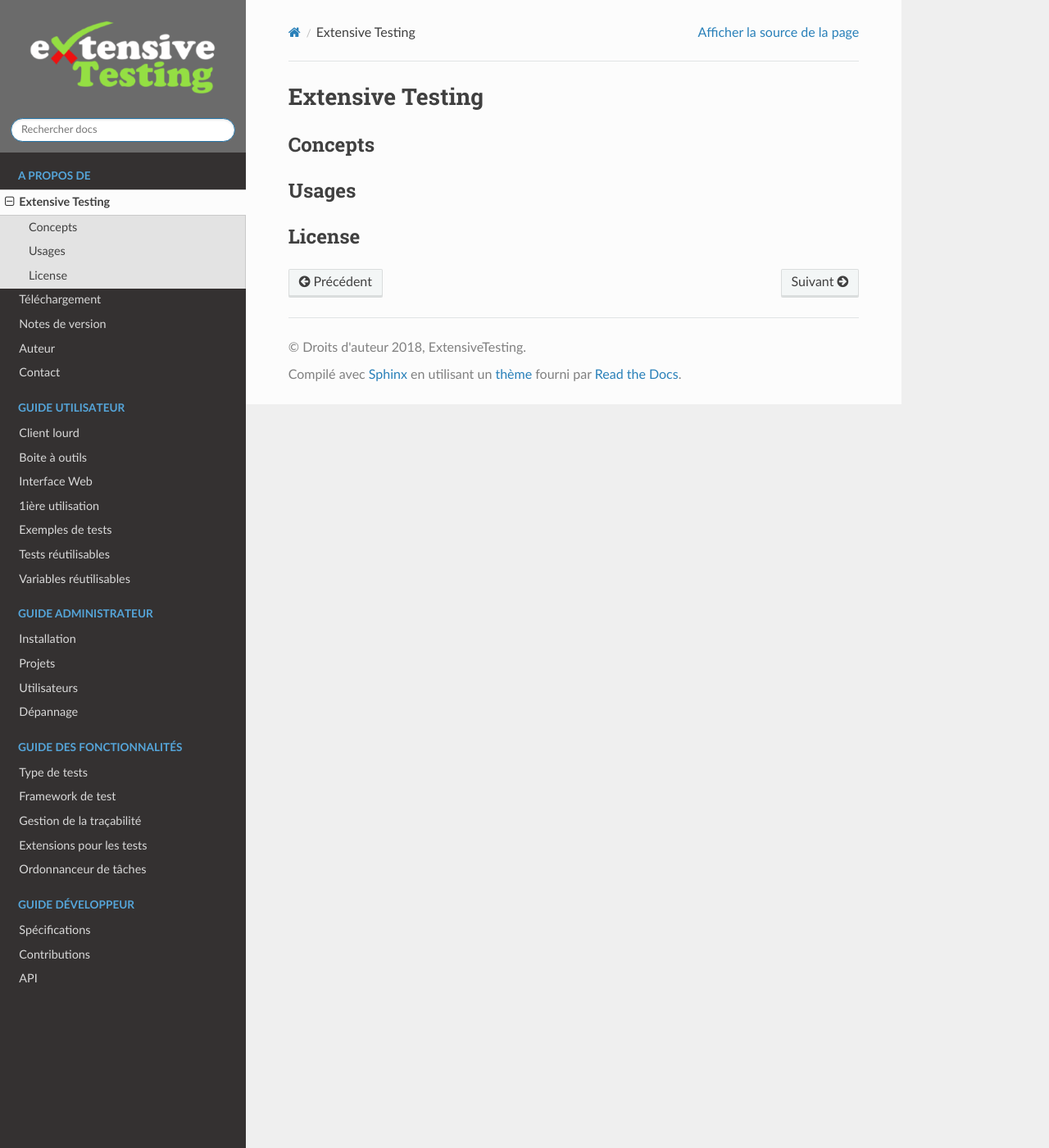
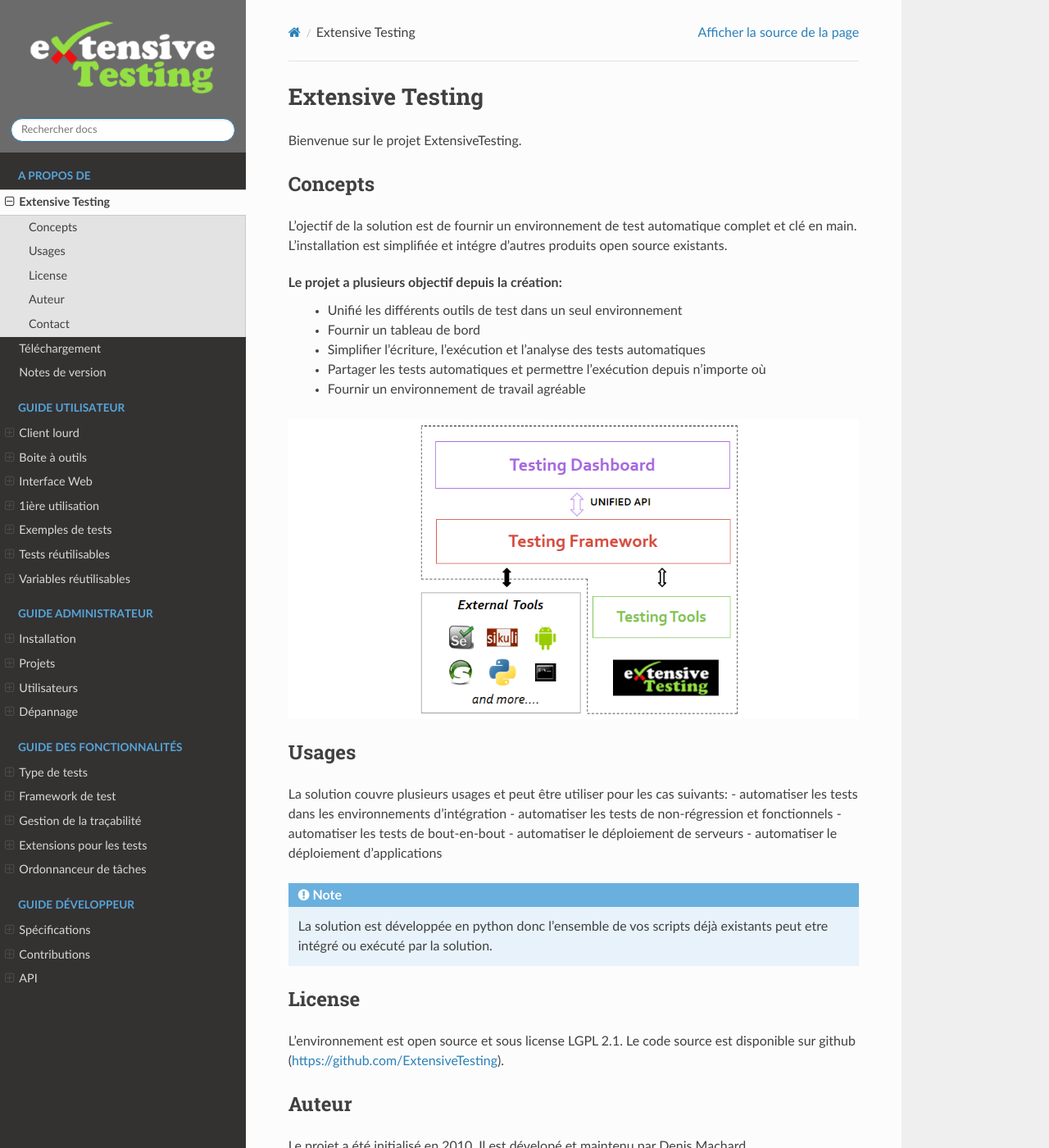
Before and after one commit to ExtensiveAutomation/extensiveautomation-fr.readthedocs.io, a Sphinx documentation site: the page built from docs/about/purpose.rst, in a window 1280 px wide and 1400 px high. Shown: the whole window at 82% size. Built offline with Sphinx 7.4.7 and the Read the Docs theme 2.0.0, drawn with Linux system fonts in a browser that asks for light colours; pages that are not in the unit, such as notebooks, are missing from menus; some of the changed text lies outside the part shown.

Commit message:
mise à jour à propos

```diff
--- a/docs/about/authors.rst
+++ /dev/null
@@ -1,2 +0,0 @@
-Auteur
-======
--- a/docs/about/contact.rst
+++ /dev/null
@@ -1,2 +0,0 @@
-Contact
-======
--- a/docs/about/purpose.rst
+++ b/docs/about/purpose.rst
@@ -1,11 +1,52 @@
 Extensive Testing
 =================
+
+Bienvenue sur le projet ExtensiveTesting.
 
 Concepts
 --------
 
+L'ojectif de la solution est de fournir un environnement de test automatique complet et clé en main.
+L'installation est simplifiée et intégre d'autres produits open source existants.
+
+Le projet a plusieurs objectif depuis la création:
+ - Unifié les différents outils de test dans un seul environnement
+ - Fournir un tableau de bord
+ - Simplifier l'écriture, l'exécution et l'analyse des tests automatiques
+ - Partager les tests automatiques et permettre l'exécution depuis n'importe où
+ - Fournir un environnement de travail agréable
+
+
+.. image:: /_static/images/concept.png
+
 Usages
 ------
 
+La solution couvre plusieurs usages et peut être utiliser pour les cas suivants:
+- automatiser les tests dans les environnements d'intégration
+- automatiser les tests de non-régression et fonctionnels
+- automatiser les tests de bout-en-bout
+- automatiser le déploiement de serveurs
+- automatiser le déploiement d'applications
+
+.. note:: La solution est développée en python donc l'ensemble de vos scripts déjà existants peut etre intégré ou exécuté par la solution.
+
 License
 -------
+
+L'environnement est open source et sous license LGPL 2.1.
+Le code source est disponible sur github (https://github.com/ExtensiveTesting).
+
+Auteur
+------
+
+Le projet a été initialisé en 2010. Il est dévelopé et maintenu par Denis Machard.
+
+Contact
+-------
+
+Pour rentrer en contact, plusieurs posibilités:
+ - par email d.machard@gmail.com
+ - sur twitter https://twitter.com/Extensive_Tests
+ - sur le forum google https://groups.google.com/forum/#!forum/extensive-testing-users
+ - sur github https://github.com/ExtensiveTesting
--- a/docs/conf.py
+++ b/docs/conf.py
@@ -106,7 +106,8 @@
 # documentation.
 html_theme_options = {
     'logo_only': True,
-    'display_version': False
+    'display_version': False,
+    'collapse_navigation': False
 }
 
 # Add any paths that contain custom themes here, relative to this directory.
--- a/docs/index.rst
+++ b/docs/index.rst
@@ -15,8 +15,6 @@
    about/purpose
    about/download
    about/releasenotes
-   about/authors
-   about/contact
 
 .. _user-docs:
 
```
